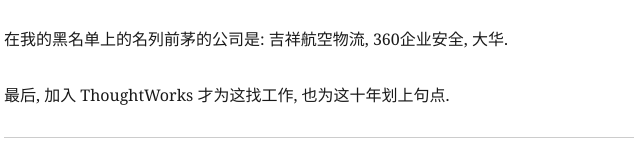
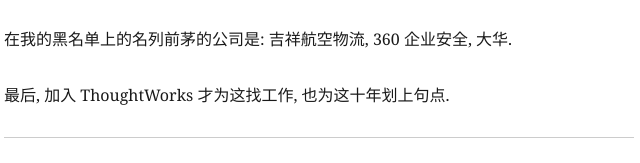
Before and after one commit to samuraime/blog.samuraime.com, a Gatsby site: page /the-decade/ in a window 1280 px wide. Shown: the part 4997-5160 px from the top of the page, 321-961 px from the left. Built offline with nearby package versions, Linux system fonts and the light colour scheme; Gatsby itself is replaced by a stand-in of ours; some packages are replaced by stand-ins of ours.

Commit message:
reformat

```diff
--- a/content/blog/the-decade/index.md
+++ b/content/blog/the-decade/index.md
@@ -87,6 +87,7 @@
 也有想去传统行业摸一把的, 马拉松网站, 能源数据可视化这些.
 
 我也做了很多业余的事情, 诸如
+
 - 用 PHP 当 Java 后端到前端数据整合层
 - 把未压缩过的 React 代码上过线
 - 线上用 Memory Session, 然后重启程序丢了
@@ -130,6 +131,6 @@
 
 阿猫阿狗都喊着去他们那看看, 能给的薪水差一大截都敢拉你面试很多轮, 对面的菜鸡面试官问了点蠢蠢的问题还洋洋自得.
 
-在我的黑名单上的名列前茅的公司是: 吉祥航空物流, 360企业安全, 大华.
+在我的黑名单上的名列前茅的公司是: 吉祥航空物流, 360 企业安全, 大华.
 
 最后, 加入 ThoughtWorks 才为这找工作, 也为这十年划上句点.
```
